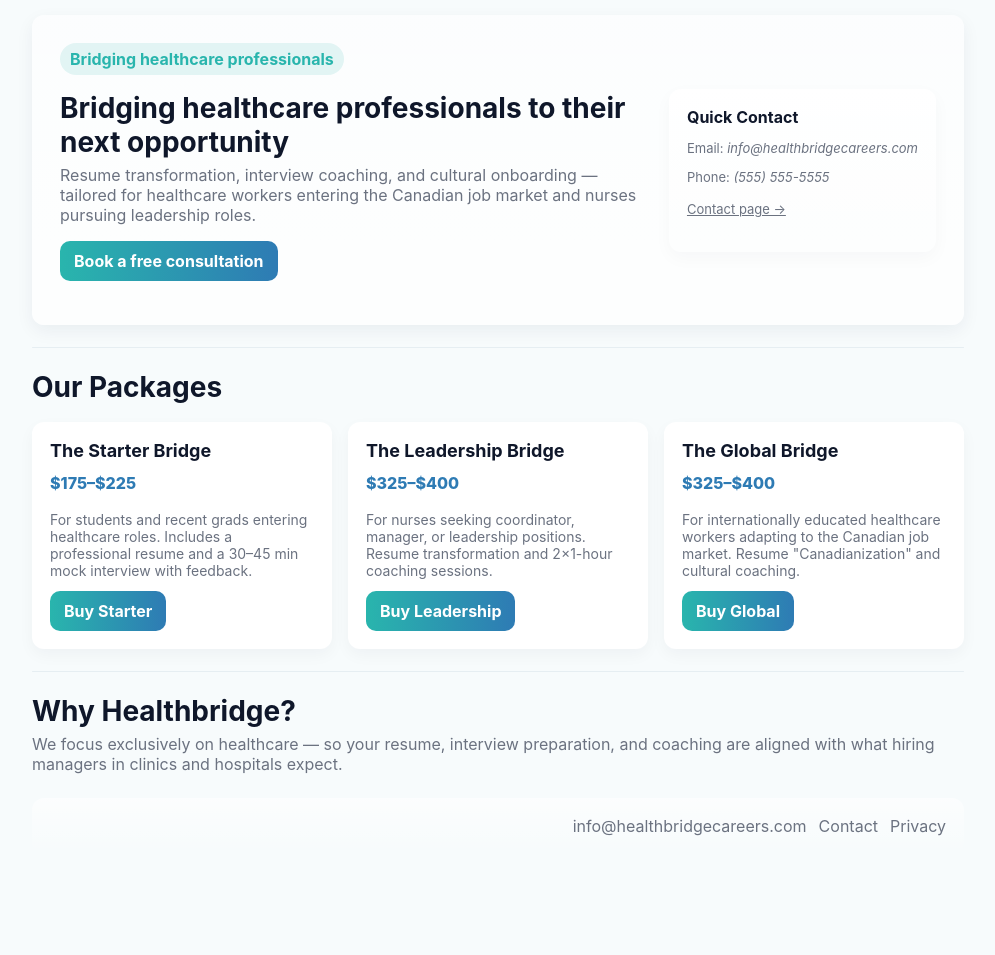
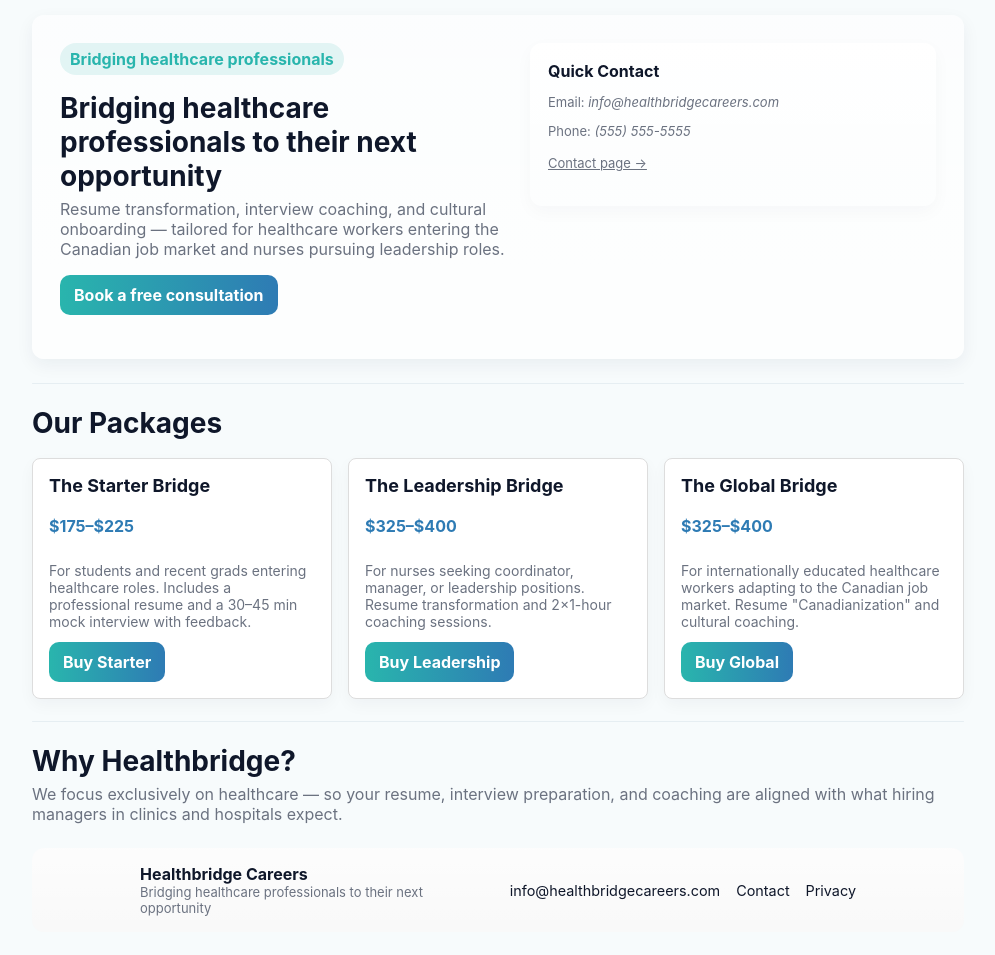
Before and after one commit to tabdevnorth/healthbridgecareers, a plain HTML site: page index.html in a window 1280 px wide. Shown: the part 127-1082 px from the top of the page, without its empty margins (142-1137 px from the left). Before the commit the page ends 1005 px from the top, so only its background shows below. Drawn offline with Linux system fonts and the light colour scheme.

Commit message:
changed index footer not to stick out to the right so much

```diff
--- a/index.html
+++ b/index.html
@@ -6,6 +6,110 @@
   <title>Healthbridge Careers — Home</title>
   <link rel="stylesheet" href="css/styles.css">
   <meta name="description" content="Career coaching and resume services for healthcare professionals."/>
+  <style>
+    /* --- Footer & Layout Specific Styles --- */
+    .footer {
+      background-color: #f9f9f9;
+      padding: 16px;
+      box-sizing: border-box;
+    }
+
+    .footer-content {
+      display: flex;
+      justify-content: space-between;
+      align-items: center;
+      flex-wrap: wrap;
+      gap: 12px;
+      max-width: 1200px;
+      margin: 0 auto;
+    }
+
+    .footer-brand {
+      flex: 1 1 250px;
+    }
+
+    .footer-nav {
+      display: flex;
+      gap: 16px;
+      flex: 1 1 250px;
+      flex-wrap: wrap;
+      justify-content: flex-end;
+    }
+
+    .footer-nav a {
+      text-decoration: none;
+      color: inherit;
+      font-size: 0.9rem;
+    }
+
+    @media (max-width: 600px) {
+      .footer-content {
+        flex-direction: column;
+        align-items: center;
+        text-align: center;
+      }
+
+      .footer-nav {
+        justify-content: center;
+      }
+    }
+
+    /* Hero Section */
+    .hero {
+      display: flex;
+      justify-content: space-between;
+      flex-wrap: wrap;
+      align-items: flex-start;
+      gap: 24px;
+      margin-bottom: 24px;
+    }
+
+    .hero-text {
+      flex: 1 1 300px;
+      min-width: 250px;
+    }
+
+    .hero .contact-card {
+      min-width: 260px;
+      flex: 1 1 260px;
+    }
+
+    @media (max-width: 768px) {
+      .hero {
+        flex-direction: column;
+        align-items: stretch;
+      }
+
+      .hero .contact-card {
+        min-width: auto;
+        width: 100%;
+      }
+    }
+
+    /* Products Cards */
+    .products {
+      display: grid;
+      grid-template-columns: repeat(auto-fit, minmax(250px, 1fr));
+      gap: 16px;
+    }
+
+    .products .card {
+      display: flex;
+      flex-direction: column;
+      padding: 16px;
+      border: 1px solid #ddd;
+      border-radius: 8px;
+    }
+
+    .products .card .price {
+      font-weight: bold;
+      margin: 8px 0;
+    }
+
+    .products .card .features {
+      flex-grow: 1;
+    }
+  </style>
 </head>
 <body>
   <div class="container">
@@ -28,13 +132,11 @@
           <p class="lead">Resume transformation, interview coaching, and cultural onboarding — tailored for healthcare workers entering the Canadian job market and nurses pursuing leadership roles.</p>
           <p><a href="contact.html" class="btn">Book a free consultation</a></p>
         </div>
-        <div style="min-width:260px;">
         <div class="contact-card">
           <strong>Quick Contact</strong>
           <p class="small">Email: <em>info@healthbridgecareers.com</em></p>
           <p class="small">Phone: <em>(555) 555-5555</em></p>
           <p style="margin-top:10px"><a href="contact.html" class="small">Contact page →</a></p>
-          </div>
         </div>
       </section>
 
@@ -83,16 +185,18 @@
     </main>
 
     <footer class="footer" role="contentinfo">
-      <div>
-        <strong> </strong>
+      <div class="footer-content">
+        <div class="footer-brand">
+          <strong>Healthbridge Careers</strong>
+          <div class="small">Bridging healthcare professionals to their next opportunity</div>
         </div>
-      <div class="links">
+        <nav class="footer-nav" aria-label="Footer Navigation">
           <a href="mailto:info@healthbridgecareers.com">info@healthbridgecareers.com</a>
           <a href="contact.html">Contact</a>
           <a href="privacy.html">Privacy</a>
+        </nav>
       </div>
     </footer>
   </div>
-
 </body>
 </html>
```
Also changed, not shown: contact.html (+1 -1 lines). Lines whose indentation alone changed are shown as unchanged.
